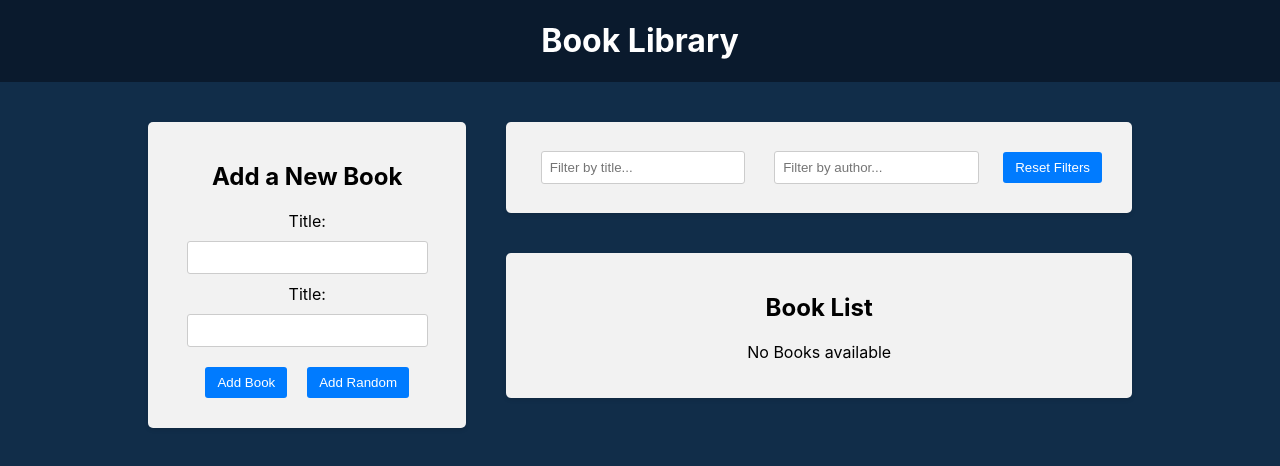
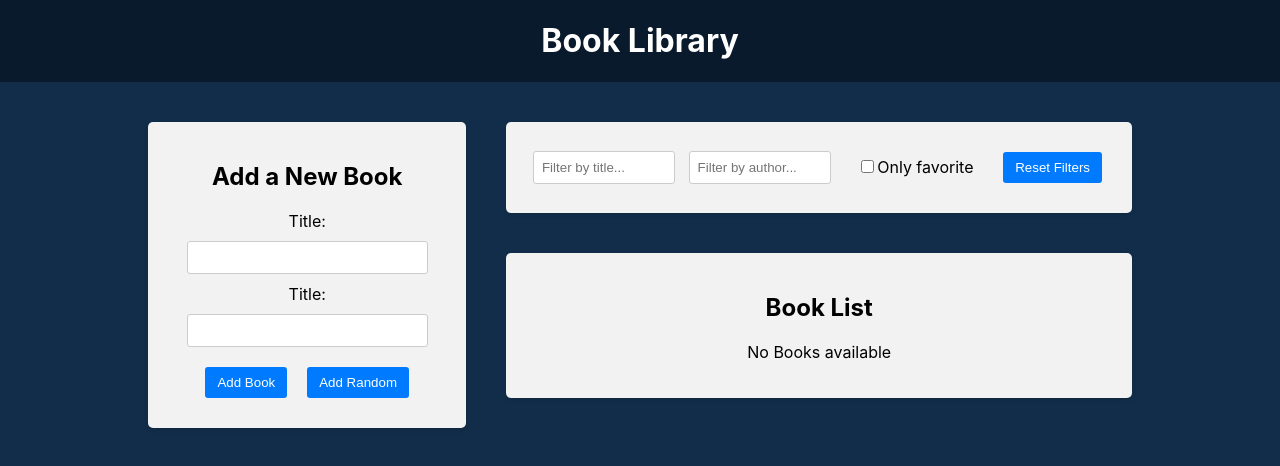
Before and after one commit to shulhan93/books-react, a React (Vite) app: page / in a window 1280 px wide. Shown: the top 466 px of the page. Built offline with nearby package versions, Linux system fonts and the light colour scheme.

Commit message:
Favorite checkbox filter

```diff
--- a/src/components/BookList/BookList.jsx
+++ b/src/components/BookList/BookList.jsx
@@ -1,7 +1,7 @@
 import { useSelector, useDispatch } from "react-redux";
 import { deleteBook, toggleFavorite } from "../../redux/books/actionCreators";
 import { BsBookmarkStar, BsBookmarkStarFill } from "react-icons/bs";
-import { selectTitleFilter, selectAuthorFilter } from "../../redux/slices/filterSlice";
+import { selectTitleFilter, selectAuthorFilter, selectFavoriteFilter } from "../../redux/slices/filterSlice";
 import "./BookList.css";
 
 export default function BookList() {
@@ -9,11 +9,14 @@
   const books = useSelector((state) => state.books);
   const titleBooks = useSelector(selectTitleFilter);
   const authorBooks = useSelector(selectAuthorFilter);
+  const favoriteBooks = useSelector(selectFavoriteFilter);
   const filterBooks = books.filter((book) => {
     const matchesTitle =
       book.title.toLowerCase().includes(titleBooks.toLowerCase()) &&
       book.author.toLowerCase().includes(authorBooks.toLowerCase());
-    return matchesTitle;
+    const matchesFavorite = favoriteBooks ? book.isFavorite : true;
+
+    return matchesTitle && matchesFavorite;
   });
 
   const handleDeleteBook = (id) => {
--- a/src/components/Filter/Filter.jsx
+++ b/src/components/Filter/Filter.jsx
@@ -6,12 +6,15 @@
   setAuthorFilter,
   selectAuthorFilter,
   resetFilters,
+  setFavoriteFilter,
+  selectFavoriteFilter,
 } from "../../redux/slices/filterSlice";
 
 export default function Filter() {
   const dispatch = useDispatch();
   const titleFilter = useSelector(selectTitleFilter);
   const authorFilter = useSelector(selectAuthorFilter);
+  const isFavoriteFilter = useSelector(selectFavoriteFilter);
 
   const handleTitleFilterChange = (e) => {
     dispatch(setTitleFilter(e.target.value));
@@ -19,6 +22,10 @@
 
   const handleAuthorFilterChange = (e) => {
     dispatch(setAuthorFilter(e.target.value));
+  };
+
+  const handleFavoriteFilterChange = () => {
+    dispatch(setFavoriteFilter());
   };
 
   const handleResetFilters = () => {
@@ -38,6 +45,12 @@
             onChange={handleAuthorFilterChange}
           />
         </div>
+        <div className="filter-group">
+          <label>
+            <input type="checkbox" checked={isFavoriteFilter} onChange={handleFavoriteFilterChange} />
+            Only favorite
+          </label>
+        </div>
         <button type="button" onClick={handleResetFilters}>
           Reset Filters
         </button>
--- a/src/redux/slices/filterSlice.js
+++ b/src/redux/slices/filterSlice.js
@@ -3,6 +3,7 @@
 const initialState = {
   title: "",
   author: "",
+  isFavorite: false,
 };
 
 const filterSlice = createSlice({
@@ -17,15 +18,20 @@
       // return { ...state, title: action.payload };
       state.author = action.payload;
     },
+    setFavoriteFilter: (state) => {
+      // return { ...state, title: action.payload };
+      state.isFavorite = !state.isFavorite;
+    },
     resetFilters: () => {
       return initialState;
     },
   },
 });
 
-export const { setTitleFilter, setAuthorFilter, resetFilters } = filterSlice.actions;
+export const { setTitleFilter, setAuthorFilter, setFavoriteFilter, resetFilters } = filterSlice.actions;
 
 export const selectTitleFilter = (state) => state.filter.title;
 export const selectAuthorFilter = (state) => state.filter.author;
+export const selectFavoriteFilter = (state) => state.filter.isFavorite;
 
 export default filterSlice.reducer;
```
